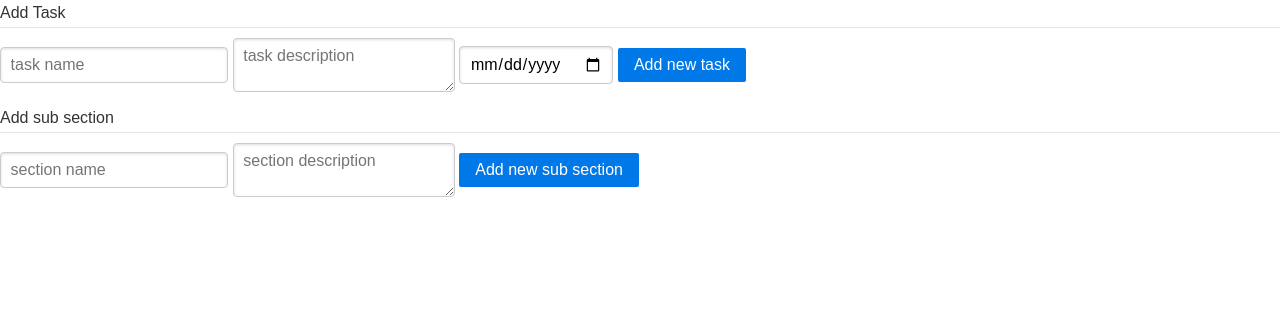
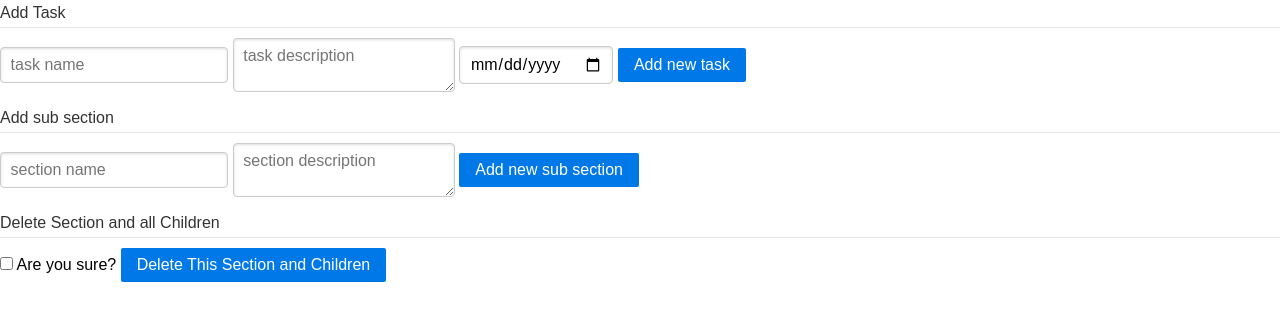
Before and after one commit to dyns/flask_interview_topics, a Flask app: page /s/1 in a window 1280 px wide. Shown: the part 325-647 px from the top of the page. Run offline with Flask 2, Linux system fonts and the light colour scheme; tables that the repository leaves empty hold one stand-in row (values such as "Sample post").

Commit message:
Add section delete with recursive children delete

```diff
--- a/app/routes.py
+++ b/app/routes.py
@@ -119,11 +119,24 @@ def sections():
 	sections = models.Section.query.all()
 	return jsonify([s.json() for s in sections])
 
-@app.route('/s/<int:sec_id>')
+@app.route('/s/<int:sec_id>', methods=['GET','POST'])
 def section(sec_id):
 	sec = models.Section.query.get(sec_id)
 	if not sec:
 		abort(404)
+
+	if request.method == 'POST':
+		if 'delete-sec' in request.form and request.form['delete-sec'] == 'delete':
+			remove_children(sec)
+			db.session.commit()
+			return redirect(url_for('index'))
 	else:
 		add_progress([sec])
 		return render_template('section.html', sec=sec)
+
+def remove_children(sec):
+	for task in sec.tasks:
+		db.session.delete(task)
+	for sub_s in sec.sub_sections:
+		remove_children(sub_s)
+	db.session.delete(sec)
--- a/app/templates/section.html
+++ b/app/templates/section.html
@@ -41,4 +41,12 @@
     </fieldset>
 </form>
 
+<form method="post" action="/s/{{sec.id}}" class="pure-form">
+    <fieldset>
+        <legend>Delete Section and all Children</legend>
+        <label for="del-confirm"><input required id="del-confirm" name="delete-sec" type="checkbox" value="delete"> Are you sure?</label>
+        <button type="submit" class="pure-button pure-button-primary">Delete This Section and Children</button>
+    </fieldset>
+</form>
+
 {% endblock %}
--- a/app/templates/task.html
+++ b/app/templates/task.html
@@ -11,7 +11,7 @@
         <label for="task-description">Description</label>
         <textarea id="task-description" name="description" placeholder="Task Description">{{task.description}}</textarea>
 
-        <label for="task-conf">Confidence</label>
+        <label for="task-conf">Confidence out of <strong>10</strong></label>
         <input id="task-conf" type="number" min="0" max="10" name="confidence" value="{{task.confidence}}" />
 
         <input type="hidden" name="parent" value={{task.parent.id}} />
```
